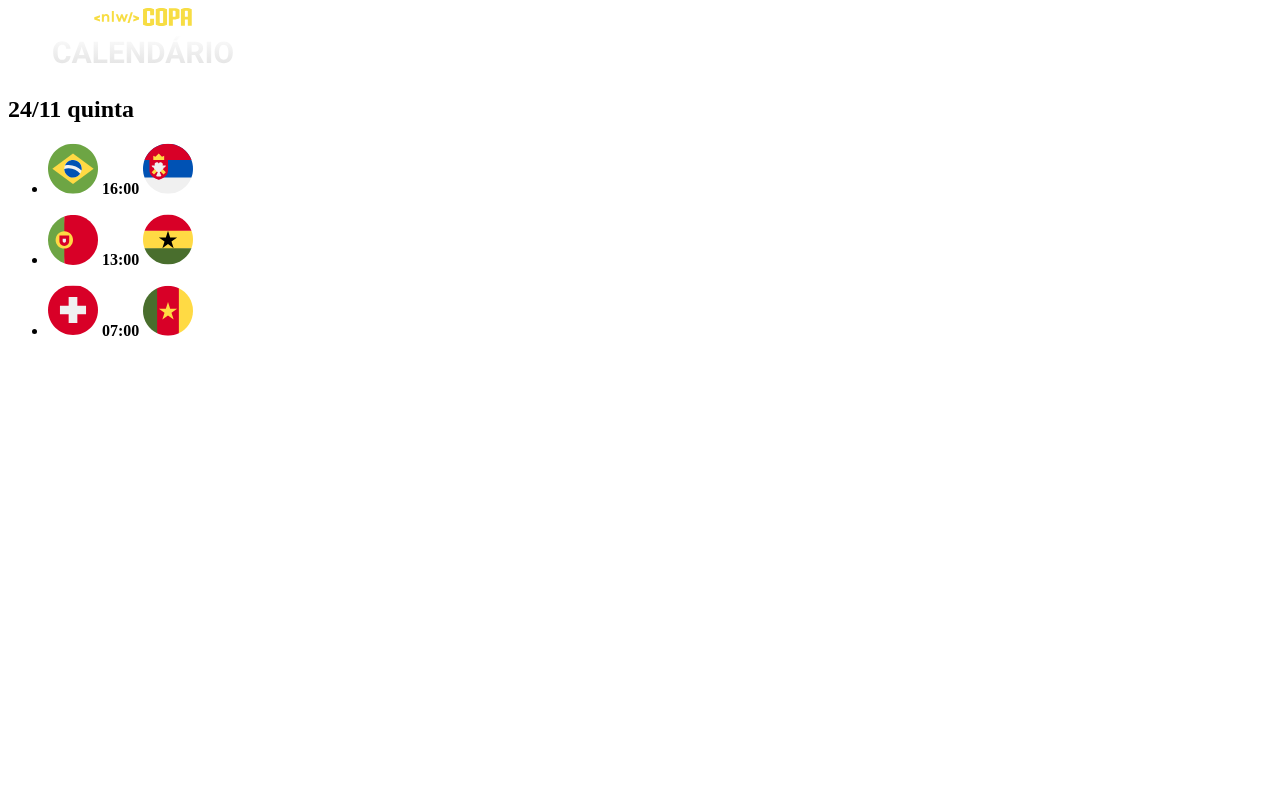
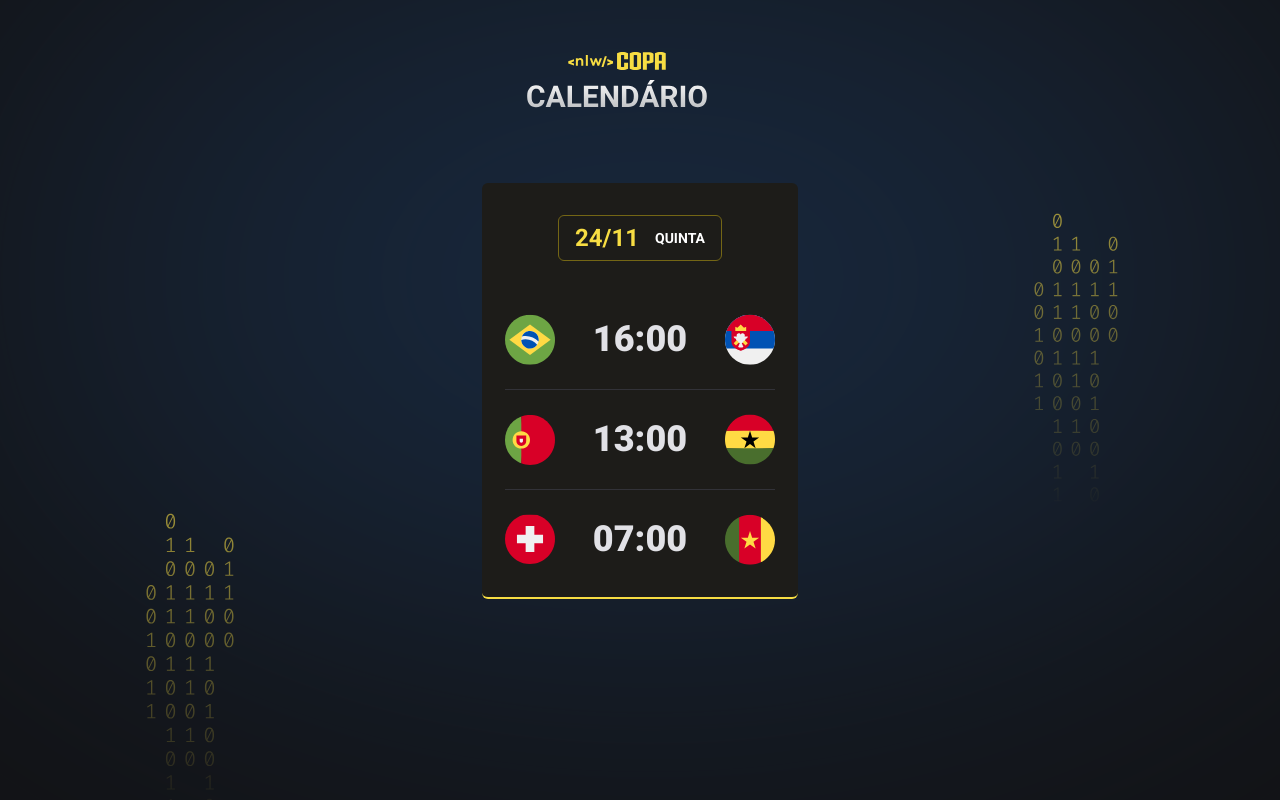
Before and after one commit to ViniciusMaiaM/NLW-Copa, a plain HTML site: page index.html in a window 1280 px wide. Drawn offline with Linux system fonts and the light colour scheme.

Commit message:
add css inicial

```diff
--- a/index.html
+++ b/index.html
@@ -4,7 +4,11 @@
         <meta charset="UTF-8">
         <meta http-equiv="X-UA-Compatible" content="IE=edge">
         <meta name="viewport" content="width=device-width, initial-scale=1.0">
-        <title>Nlw-Copa</title>
+        <title>Calendário de jogos - NLW Copa</title>
+        <link rel="stylesheet" href="./style.css">
+        <link rel="preconnect" href="https://fonts.googleapis.com">
+        <link rel="preconnect" href="https://fonts.gstatic.com" crossorigin>
+        <link href="https://fonts.googleapis.com/css2?family=Roboto:wght@700;900&display=swap" rel="stylesheet">
     </head>
     <body>
         <div id="app">
@@ -21,13 +25,11 @@
                             <strong>16:00</strong>
                             <img src="./assets/icon-serbia.svg" alt="Bandeira da Sérvia"/>
                         </li>
-                        <p></p>
                         <li>
                             <img src="./assets/icon-portugal.svg" alt="Bandeira de Portugal"/>
                             <strong>13:00</strong>
                             <img src="./assets/icon-gana.svg" alt="Bandeira de Gana"/>
                         </li>
-                        <p></p>
                         <li>
                             <img src="./assets/icon-suica.svg" alt="Bandeira da Suíça"/>
                             <strong>07:00</strong>
--- /dev/null
+++ b/style.css
@@ -0,0 +1,97 @@
+/*Assim eu retiro as margens e preenchimentos
+de todos os elementos*/
+*{
+    margin: 0;
+    padding: 0;
+    box-sizing: border-box; /*Assim a medida
+    do tamanho da caixa é apartir da borda,
+    não conta o padding que for adicionado*/
+}
+
+ul{
+    list-style: none;
+}
+
+body{ /*Seletor, declaração, valor*/
+    background-color: #121214;
+    background-image: url(./assets/bg.svg);
+    background-position-x: center;
+    background-position-y: 55.6%;
+}
+
+body *{
+    font-family: 'Roboto',sans-serif;
+}
+
+#app{
+    width: fit-content; /*Dessa maneira o
+    conteudo se alinha*/
+    margin: 52px auto; /*São colocados doi valores
+    um para a parte de cima/baixo e outro
+    para as laterais*/
+}
+
+header{
+    margin-bottom: 63px;
+}
+
+.card{
+    padding: 32px 23px;
+    text-align: center;
+
+    background: #1d1c19;
+    border-bottom: 2px solid #f7dd43;
+    border-radius: 6px;
+}
+
+.card h2{
+    display: flex; /*Faz com que os elementos sejam
+    organizados de forma dinâmica */
+    gap: 16px; /*Espaço entre os elemento*/
+    justify-content: center;
+    align-items: center;
+
+    padding: 8px 16px;
+    border: 1px solid #746615;
+    border-radius: 6px;
+
+    width: fit-content;
+    margin-inline: auto;
+    /*Dessa maneira o conteúdo da caixa adapta
+    sua margem e largura*/
+    margin-bottom: 53px;
+
+    color: #F7dd43;
+}
+
+.card h2 span{
+    color: white;
+    font-size: 14px;
+    text-transform: uppercase; /*Deixa em caixa alta*/
+}
+
+.card ul{
+    display: flex;
+    flex-direction: column;
+    gap: 24px;
+    width: 270px;
+}
+
+.card ul li{ /*Dentro de card, ul li*/
+    display: flex;
+    align-items: center;
+    justify-content: space-between;
+}
+
+.card ul li +li { /*Busca um li que tenha outro
+li anterior a ele*/
+    padding-top: 24px;
+    border-top: 1px solid #323238;
+}
+
+.card ul li strong{
+    font-weight: 900;
+    font-size: 36px;
+    line-height: 125%;
+    color: #E1E1E6;
+}
```
